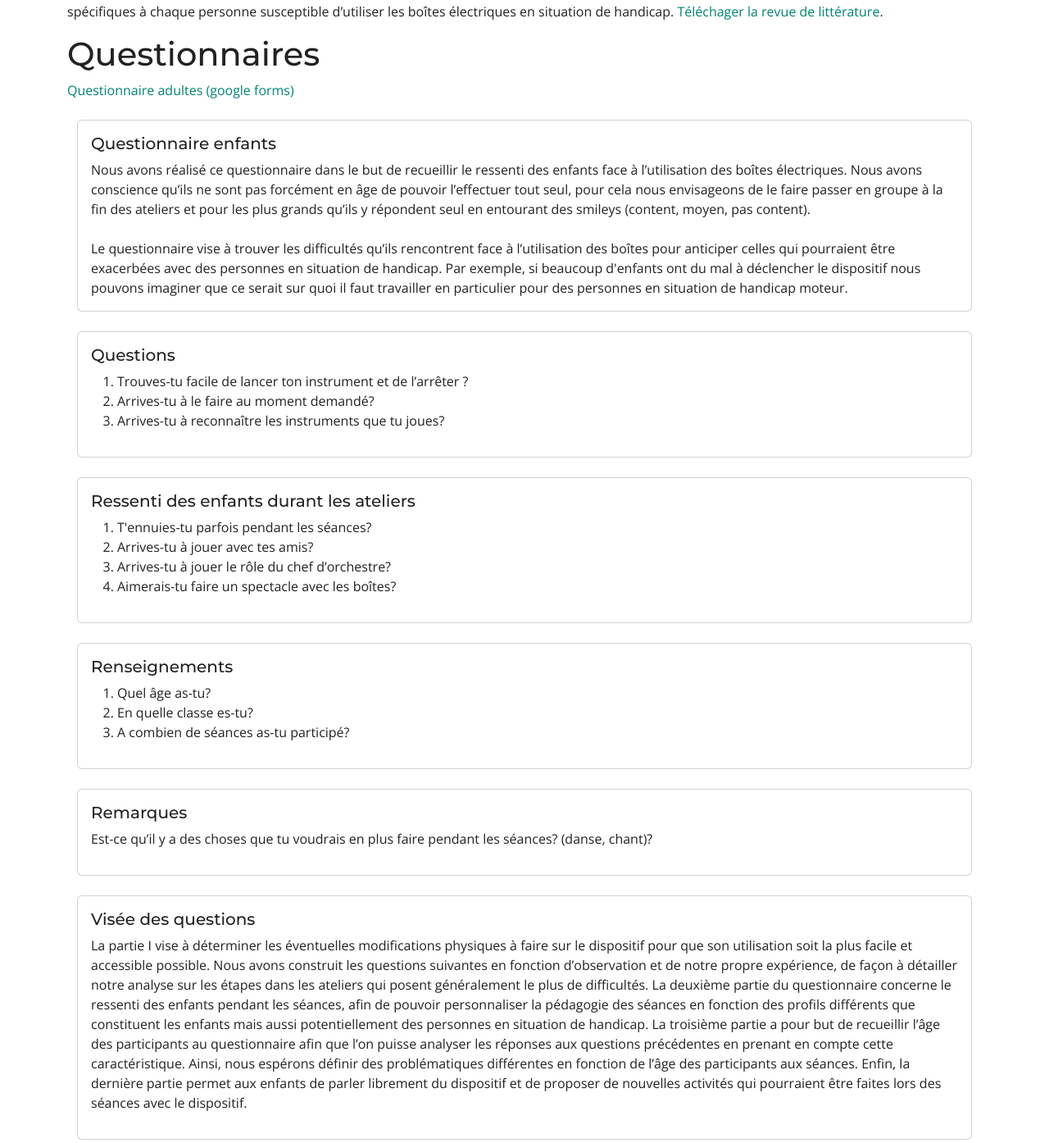
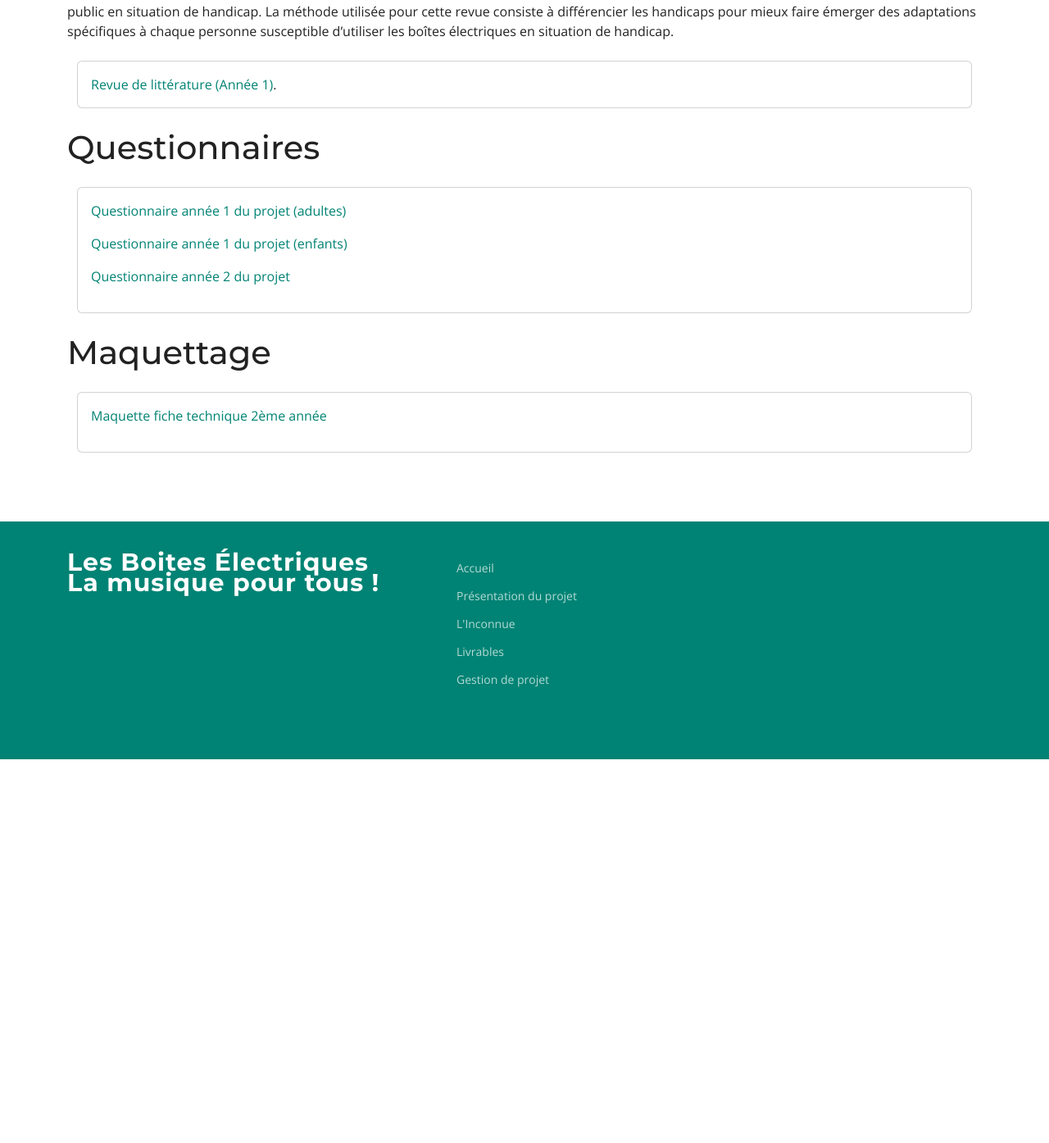
Before and after one commit to apautrat17/BoitesElectriques, a plain HTML site: page livrable.html in a window 1280 px wide. Shown: the part 990-2384 px from the top of the page at 82% size. After the commit the page ends 1916 px from the top, so only its background shows below. Drawn offline with nearby package versions, Linux system fonts and the light colour scheme.

Commit message:
gestion projet + livrables

```diff
--- a/livrable.html
+++ b/livrable.html
@@ -73,9 +73,9 @@
                     <div class="row d-flex justify-content-center">
                         <div class="col-lg-6 text-center">
                             <h2>Livrables</h2>
-                            <p style="background-color: rgb(231, 244, 255);"><a href="#revue">Revue de littérature</a>
-                                <span style="color:#008374 ;">| </span> <a href="#questionnaire">Questionnaire</a>
-                                <span style="color:#008374 ;">| </span> <a href="#maquette">Maquette</a>
+                            <p style="background-color: rgb(231, 244, 255);"><a href="#revue">Revue de littérature (Année 1)</a>
+                                <span style="color:#008374 ;">| </span> <a href="#questionnaire">Questionnaire (Année 1 et 2)</a>
+                                <span style="color:#008374 ;">| </span> <a href="#maquette">Maquette (Année 2)</a>
                             </p>
                         </div>
                     </div>
@@ -85,7 +85,7 @@
                 <div class="container">
                     <ol>
                         <li><a href="index.html">Accueil</a></li>
-                        <li>Livrable</li>
+                        <li>Livrables</li>
                     </ol>
                 </div>
             </nav>
@@ -128,103 +128,35 @@
                     La méthode utilisée pour cette revue consiste à différencier les handicaps pour mieux
                     faire émerger des adaptations spécifiques à chaque personne susceptible d’utiliser les
                     boîtes électriques en situation de handicap.
-                    <a href="Revue de littérature.pdf" class="btn-get-started"> Téléchager la revue de littérature</a>.
                 </p>
+                <div class="container">
+                    <div class="card my-4">
+                        <div class="card-body">
+                            <a href="assets/Revue de littérature.pdf" class="btn-get-started"> Revue de littérature (Année 1)</a>.
+                        </div>
+                    </div>
+                </div>
                 <h1 id="questionnaire">Questionnaires</h1>
-                <p><a href="Les boîtes électriques questionnaire.html" class="btn-get-started">Questionnaire adultes
-                        (google
-                        forms)</a></p>
+
 
                 <div class="container">
                     <div class="card my-4">
                         <div class="card-body">
-                            <h5 class="card-title">Questionnaire enfants</h5>
-                            <p class="card-text">
-                                Nous avons réalisé ce questionnaire dans le but de recueillir le ressenti des enfants
-                                face à l’utilisation des boîtes électriques. Nous avons conscience qu’ils ne sont pas
-                                forcément en âge de pouvoir l’effectuer tout seul, pour cela nous envisageons de le
-                                faire passer en groupe à la fin des ateliers et pour les plus grands qu’ils y répondent
-                                seul en entourant des smileys (content, moyen, pas content).<br><br>
-                                Le questionnaire vise à trouver les difficultés qu’ils rencontrent face à l’utilisation
-                                des boîtes pour anticiper celles qui pourraient être exacerbées avec des personnes en
-                                situation de handicap. Par exemple, si beaucoup d'enfants ont du mal à déclencher le
-                                dispositif nous pouvons imaginer que ce serait sur quoi il faut travailler en
-                                particulier pour des personnes en situation de handicap moteur.
-                            </p>
-                        </div>
-                    </div>
-
-                    <div class="card my-4">
-                        <div class="card-body">
-                            <h5 class="card-title">Questions</h5>
-                            <ol>
-                                <li>Trouves-tu facile de lancer ton instrument et de l’arrêter ?</li>
-                                <li>Arrives-tu à le faire au moment demandé?</li>
-                                <li>Arrives-tu à reconnaître les instruments que tu joues?</li>
-                            </ol>
-                        </div>
-                    </div>
-
-                    <div class="card my-4">
-                        <div class="card-body">
-                            <h5 class="card-title">Ressenti des enfants durant les ateliers</h5>
-                            <ol>
-                                <li>T'ennuies-tu parfois pendant les séances?</li>
-                                <li>Arrives-tu à jouer avec tes amis?</li>
-                                <li>Arrives-tu à jouer le rôle du chef d’orchestre?</li>
-                                <li>Aimerais-tu faire un spectacle avec les boîtes?</li>
-                            </ol>
-                        </div>
-                    </div>
-
-                    <div class="card my-4">
-                        <div class="card-body">
-                            <h5 class="card-title">Renseignements</h5>
-                            <ol>
-                                <li>Quel âge as-tu?</li>
-                                <li>En quelle classe es-tu?</li>
-                                <li>A combien de séances as-tu participé?</li>
-                            </ol>
-                        </div>
-                    </div>
-
-                    <div class="card my-4">
-                        <div class="card-body">
-                            <h5 class="card-title">Remarques</h5>
-                            <p>Est-ce qu’il y a des choses que tu voudrais en plus faire pendant les séances? (danse,
-                                chant)?</p>
-                        </div>
-                    </div>
-
-                    <div class="card my-4">
-                        <div class="card-body">
-                            <h5 class="card-title">Visée des questions</h5>
-                            <p>
-                                La partie I vise à déterminer les éventuelles modifications physiques à
-
-                                faire sur le dispositif pour que son utilisation soit la plus facile et accessible
-                                possible. Nous avons construit les questions suivantes en fonction d’observation et de
-                                notre propre expérience, de façon à détailler notre analyse sur les étapes dans les
-                                ateliers qui posent généralement le plus de difficultés.
-
-                                La deuxième partie du questionnaire concerne le ressenti des enfants pendant les
-                                séances, afin de pouvoir personnaliser la pédagogie des séances en fonction des profils
-                                différents que constituent les enfants mais aussi potentiellement des personnes en
-                                situation de handicap.
-
-                                La troisième partie a pour but de recueillir l’âge des participants au questionnaire
-                                afin que l’on puisse analyser les réponses aux questions précédentes en prenant en
-                                compte cette caractéristique. Ainsi, nous espérons définir des problématiques
-                                différentes en fonction de l’âge des participants aux séances.
-
-                                Enfin, la dernière partie permet aux enfants de parler librement du dispositif et de
-                                proposer de nouvelles activités qui pourraient être faites lors des séances avec le
-                                dispositif.
-                            </p>
+                            <p><a href="https://docs.google.com/forms/d/1PmpL1lxZnJxGVqcpspg7gC2n58FKqA7iZiaYvB0EFq4/edit" class="btn-get-started">Questionnaire année 1 du projet (adultes)</a></p>
+                            <p><a href="questionnaire enfant.pdf" class="btn-get-started">Questionnaire année 1 du projet (enfants)</a></p>
+                            <p><a href="Questionnaire.pdf">Questionnaire année 2 du projet</a></p>
                         </div>
                     </div>
                 </div>
                 <h1 id="maquette"> Maquettage</h1>
+
+                <div class="container">
+                    <div class="card my-4">
+                        <div class="card-body">
+                            <p><a href="Fiche_Technique_Nouvelle_Interface_Boites_Electriques.pdf">Maquette fiche technique 2ème année</a></p>
+                        </div>
+                    </div>
+                </div>
 
 
             </div>
```
Also changed, not shown: gestionProjet.html (+9 -13 lines), 7 other files.
